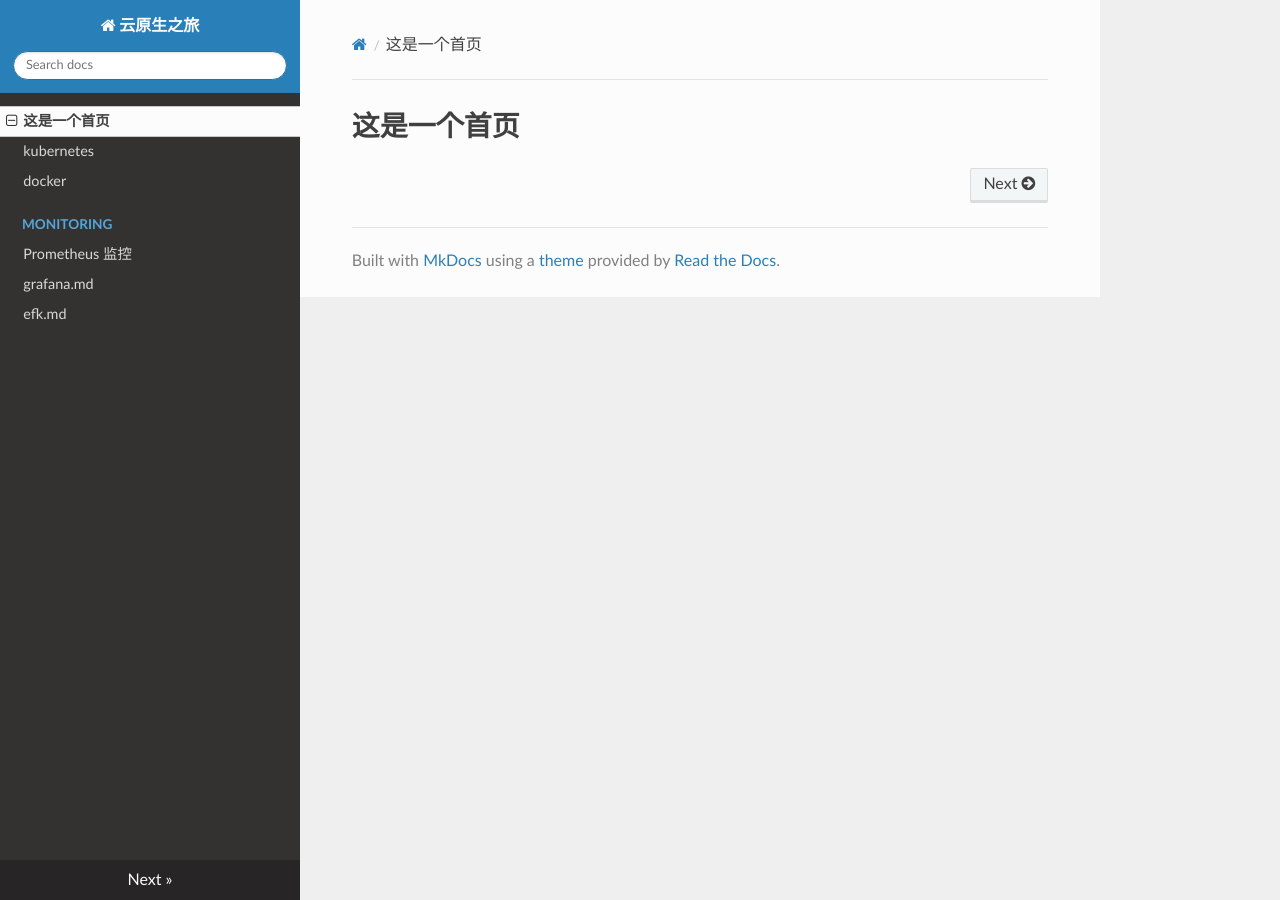
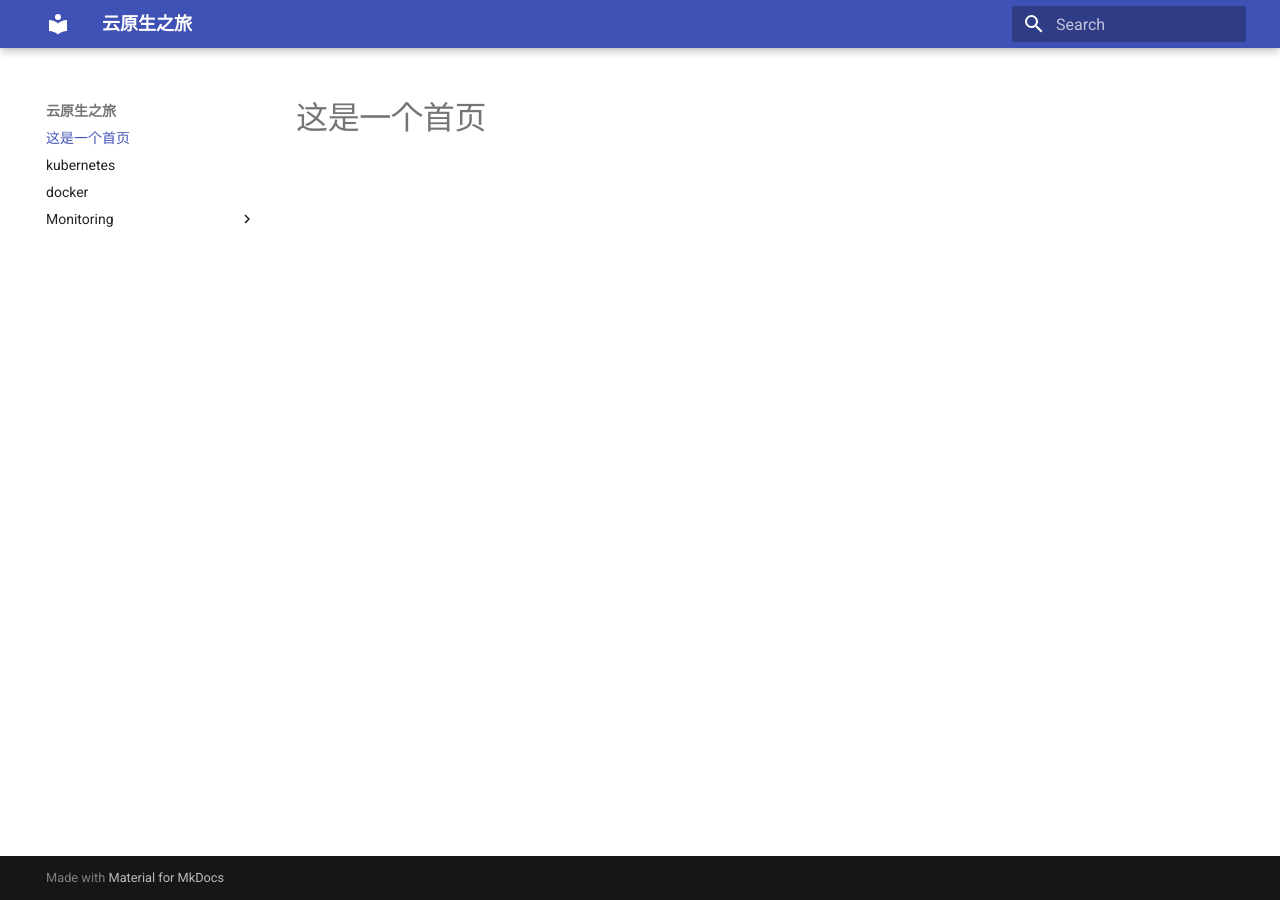
Before and after one commit to weizhiwang221/cloud-native-journey, an MkDocs documentation site: the page built from docs/index.md, in a window 1280 px wide. Built offline with MkDocs 1.6.1 and Material for MkDocs 9.7.7, drawn with Linux system fonts in a browser that asks for light colours; nearby versions of some CDN libraries.

Commit message:
modify mkdocs.yml nav2

```diff
--- a/mkdocs.yml
+++ b/mkdocs.yml
@@ -1,66 +1,76 @@
 site_name: 云原生之旅
 site_url: https://weizhiwang221.github.io/cloud-native-journey/
-site_description: 一名云计算运维工程师的云原生学习与实践之旅。
 
-# 核心：使用 material 主题
 theme:
-  name: readthedocs # 一个经典、清晰的主题
-  # 自定义logo和网站图标(favicon)，将图片放在 docs/assets/ 目录下
-  # logo: assets/logo.png
-  # favicon: assets/favicon.png
+  name: material
 
-  # 1. 配色方案 -  Material 主题最亮眼的功能
-  palette:
-    # 配色方案切换器
-    - media: "(prefers-color-scheme: light)" # 浅色模式
-      scheme: default
-      primary: indigo # 主色调：靛蓝
-      accent: indigo  # 强调色：靛蓝
-      toggle:
-        icon: material/brightness-7 # 太阳图标
-        name: Switch to dark mode
+# 正确配置插件是关键
+plugins:
+  - search  # 保留默认的搜索插件
+  - awesome-pages  # 启用 awesome-pages 插件
+# site_name: 云原生之旅
+# site_url: https://weizhiwang221.github.io/cloud-native-journey/
+# site_description: 一名云计算运维工程师的云原生学习与实践之旅。
 
-    - media: "(prefers-color-scheme: dark)" # 深色模式
-      scheme: slate
-      primary: black # 主色调：黑
-      accent: deep orange  # 强调色：深橙
-      toggle:
-        icon: material/brightness-4 # 月亮图标
-        name: Switch to light mode
+# # 核心：使用 material 主题
+# theme:
+#   name: readthedocs # 一个经典、清晰的主题
+#   # 自定义logo和网站图标(favicon)，将图片放在 docs/assets/ 目录下
+#   # logo: assets/logo.png
+#   # favicon: assets/favicon.png
 
-  # 2. 字体 - 提升阅读体验
-  font:
-    text: Roboto  # 正文字体
-    code: Roboto Mono # 代码字体
+#   # 1. 配色方案 -  Material 主题最亮眼的功能
+#   palette:
+#     # 配色方案切换器
+#     - media: "(prefers-color-scheme: light)" # 浅色模式
+#       scheme: default
+#       primary: indigo # 主色调：靛蓝
+#       accent: indigo  # 强调色：靛蓝
+#       toggle:
+#         icon: material/brightness-7 # 太阳图标
+#         name: Switch to dark mode
 
-  # 3. 功能特性
-  features:
-    - navigation.tabs # 顶部标签页，非常适合组织多个章节
-    - navigation.sections # 在侧边栏中显示章节
-    - navigation.expand # 默认展开当前页面的章节
-    - search.suggest # 搜索建议
-    - search.highlight # 搜索高亮
-    - content.code.copy # 代码块复制按钮
-    - content.code.annotate # 代码块注释
+#     - media: "(prefers-color-scheme: dark)" # 深色模式
+#       scheme: slate
+#       primary: black # 主色调：黑
+#       accent: deep orange  # 强调色：深橙
+#       toggle:
+#         icon: material/brightness-4 # 月亮图标
+#         name: Switch to light mode
 
-# 4. 插件
-plugins:
-  - search # 必须启用搜索插件
-  - awesome-pages # 添加这行来启用自动导航插件
+#   # 2. 字体 - 提升阅读体验
+#   font:
+#     text: Roboto  # 正文字体
+#     code: Roboto Mono # 代码字体
 
-# 5. 额外定制 - 在页面底部添加版权信息和链接
-extra:
-  generator: false # 是否显示 "Made with MkDocs"
-  copyright: |
-    Copyright &copy; 2023 - 2024 Weizhi Wang |
-    <a href="https://github.com/weizhiwang221/cloud-native-journey" target="_blank" rel="noopener">View on GitHub</a>
+#   # 3. 功能特性
+#   features:
+#     - navigation.tabs # 顶部标签页，非常适合组织多个章节
+#     - navigation.sections # 在侧边栏中显示章节
+#     - navigation.expand # 默认展开当前页面的章节
+#     - search.suggest # 搜索建议
+#     - search.highlight # 搜索高亮
+#     - content.code.copy # 代码块复制按钮
+#     - content.code.annotate # 代码块注释
 
-# # 导航
-# nav:
-#   - Home: index.md
-#   - Kubernetes: kubernetes.md
-#   - Docker: docker.md
+# # 4. 插件
+# plugins:
+#   - search # 必须启用搜索插件
+#   - awesome-pages # 添加这行来启用自动导航插件
 
-# 6. 社交媒体链接 (显示在页面底部)
-extra_css: # 引入自定义CSS文件，用于更高级的美化
-  - stylesheets/extra.css
+# # 5. 额外定制 - 在页面底部添加版权信息和链接
+# extra:
+#   generator: false # 是否显示 "Made with MkDocs"
+#   copyright: |
+#     Copyright &copy; 2023 - 2024 Weizhi Wang |
+#     <a href="https://github.com/weizhiwang221/cloud-native-journey" target="_blank" rel="noopener">View on GitHub</a>
+
+# # # 导航
+# # nav:
+# #   - Home: index.md
+# #   - Kubernetes: kubernetes.md
+# #   - Docker: docker.md
+
+# # 6. 社交媒体链接 (显示在页面底部)
+# extra_css: # 引入自定义CSS文件，用于更高级的美化
+#   - stylesheets/extra.css
```
